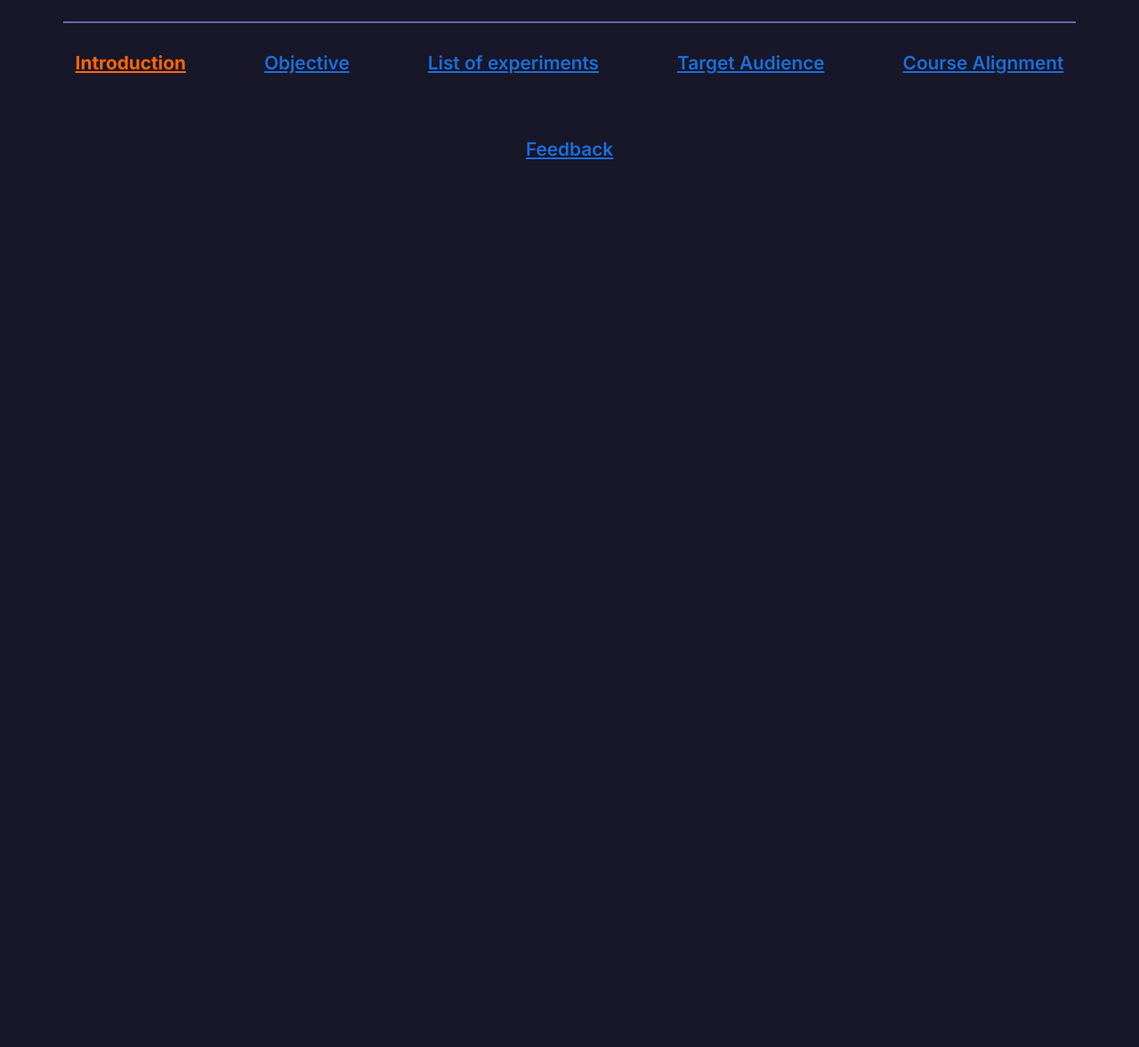
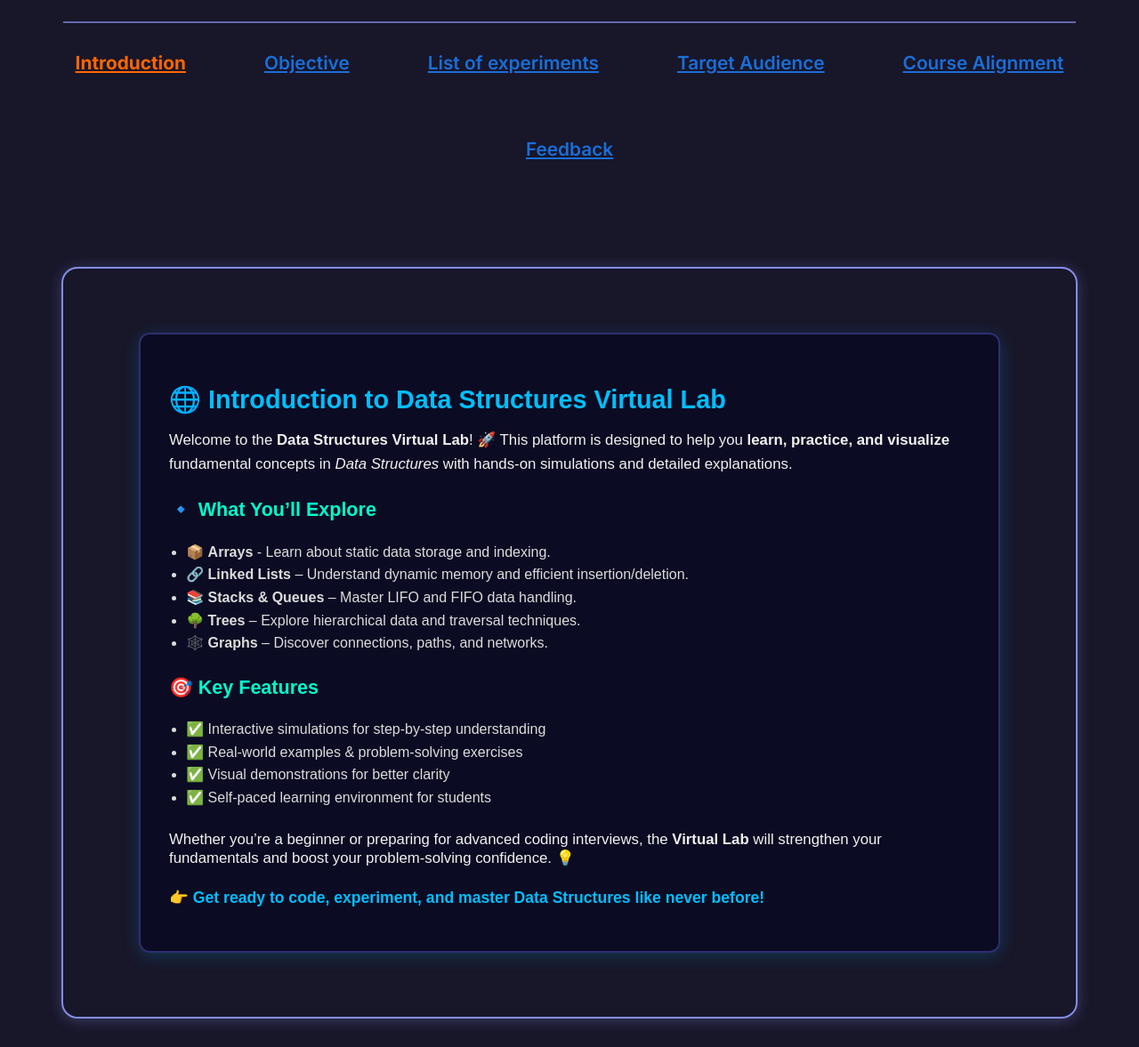
Before and after one commit to PK-There/DS-V-LAB, a plain HTML site: page lab.html in a window 1280 px wide. Shown: the part 713-1890 px from the top of the page at 89% size. Before the commit the page ends 1013 px from the top, so only its background shows below. Drawn offline with Linux system fonts and the light colour scheme; a web font is replaced by a local one.

Commit message:
added intro

```diff
--- a/lab.html
+++ b/lab.html
@@ -103,6 +103,59 @@
 <div id="introduction" style="margin-top:120px;">
     <!-- Introduction content here -->
 </div>
+<div style="
+    width: 85%;
+    margin: 32px auto;
+    background: #181629;
+    border: 2px solid #838CE5;
+    border-radius: 18px;
+    box-shadow: 0 2px 16px #838CE555;
+    padding: 2.5rem 2rem;
+    color: #fff;
+    font-family: 'Inter', Arial, sans-serif;
+    font-size: 1.15rem;
+    text-align: left;
+">
+   <!-- Data Structures Virtual Lab Introduction -->
+<div style="background-color: #0b0b23; border: 2px solid #2e2e70; border-radius: 12px; padding: 2rem; margin: 2rem auto; max-width: 900px; box-shadow: 0px 4px 20px rgba(0, 191, 255, 0.2); font-family: Arial, sans-serif;">
+
+    <h2 style="color: #00bfff; font-weight: 700; margin-bottom: 1rem; font-size: 1.8rem;">
+        🌐 Introduction to Data Structures Virtual Lab
+    </h2>
+
+    <p style="color: #f1f1f1; font-size: 1.05rem; line-height: 1.6;">
+        Welcome to the <strong>Data Structures Virtual Lab</strong>! 🚀
+        This platform is designed to help you <strong>learn, practice, and visualize</strong> fundamental concepts in
+        <em>Data Structures</em> with hands-on simulations and detailed explanations.
+    </p>
+
+    <h3 style="color: #00ffcc; margin-top: 1.5rem;">🔹 What You’ll Explore</h3>
+    <ul style="color: #dcdcdc; font-size: 1rem; line-height: 1.6; padding-left: 1.2rem;">
+        <li>📦 <strong>Arrays</strong> - Learn about static data storage and indexing.</li>
+        <li>🔗 <strong>Linked Lists</strong> – Understand dynamic memory and efficient insertion/deletion.</li>
+        <li>📚 <strong>Stacks & Queues</strong> – Master LIFO and FIFO data handling.</li>
+        <li>🌳 <strong>Trees</strong> – Explore hierarchical data and traversal techniques.</li>
+        <li>🕸️ <strong>Graphs</strong> – Discover connections, paths, and networks.</li>
+    </ul>
+
+    <h3 style="color: #00ffcc; margin-top: 1.5rem;">🎯 Key Features</h3>
+    <ul style="color: #dcdcdc; font-size: 1rem; line-height: 1.6; padding-left: 1.2rem;">
+        <li>✅ Interactive simulations for step-by-step understanding</li>
+        <li>✅ Real-world examples & problem-solving exercises</li>
+        <li>✅ Visual demonstrations for better clarity</li>
+        <li>✅ Self-paced learning environment for students</li>
+    </ul>
+
+    <p style="color: #f1f1f1; margin-top: 1.5rem; font-size: 1.05rem;">
+        Whether you’re a beginner or preparing for advanced coding interviews,
+        the <strong>Virtual Lab</strong> will strengthen your fundamentals and
+        boost your problem-solving confidence. 💡
+    </p>
+
+    <p style="color: #00bfff; font-weight: bold; font-size: 1.1rem; margin-top: 1.5rem;">
+        👉 Get ready to code, experiment, and master Data Structures like never before!
+    </p>
+</div>
 <div id="objective">
     <!-- Objective content here -->
 </div>
```
